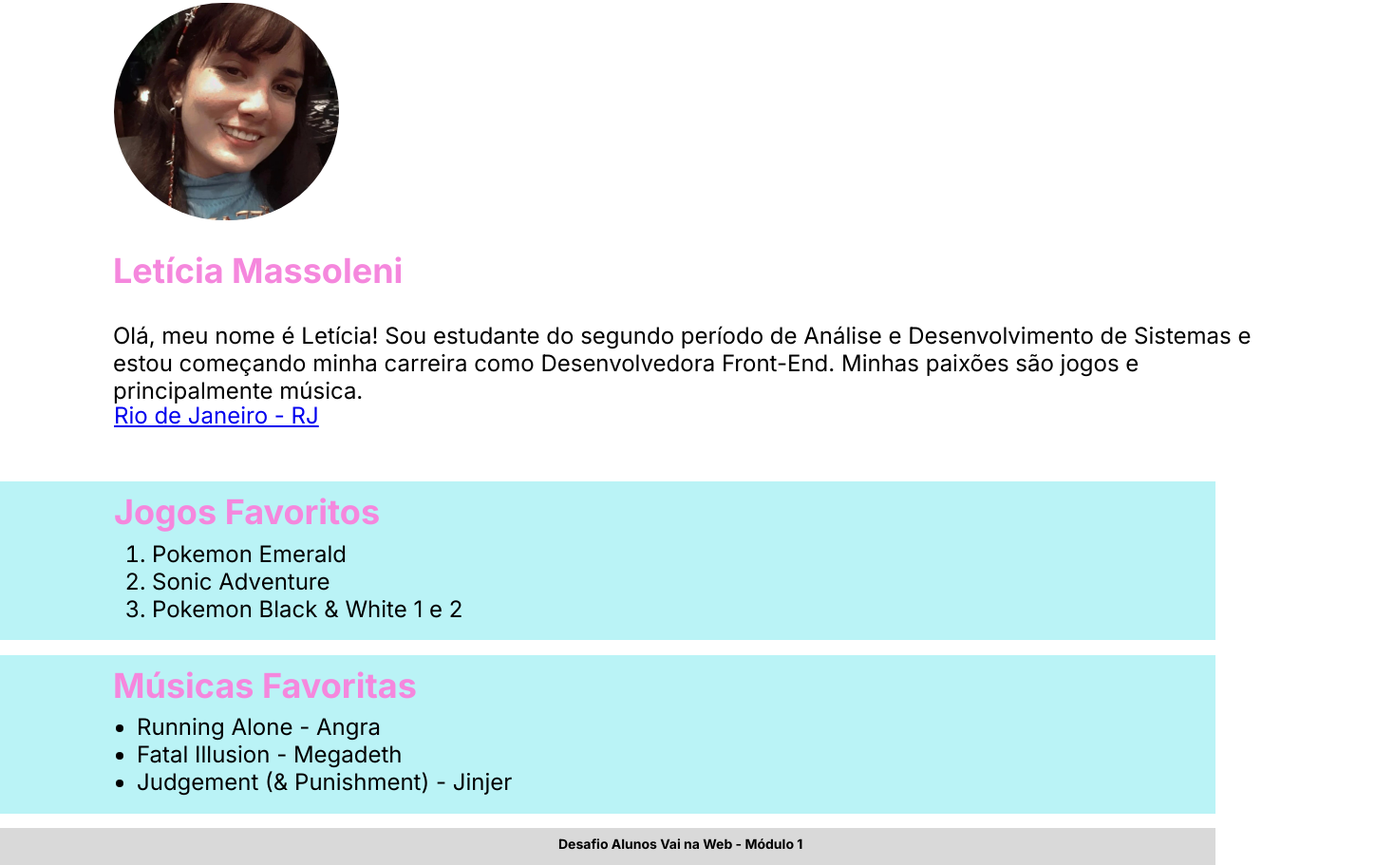
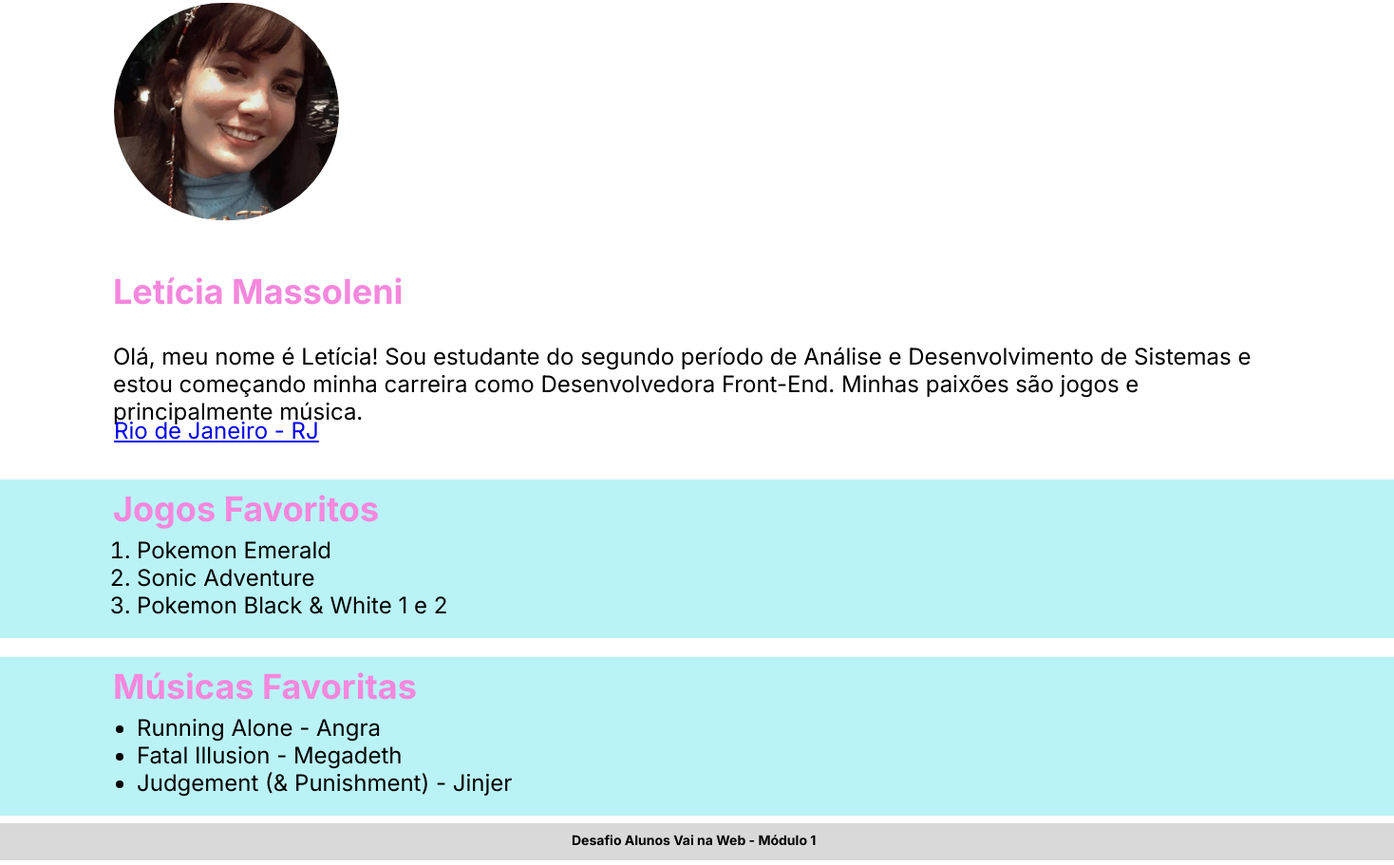
Before and after one commit to leticia-massoleni/mini-bio, a plain HTML site: page index.html in a window 1280 px wide. Shown: the part 113-1024 px from the top of the page at 95% size, 1468 px wide, since content can reach past the window. Drawn offline with Linux system fonts and the light colour scheme.

Commit message:
correções e organização do código

```diff
--- a/index.html
+++ b/index.html
@@ -9,25 +9,25 @@
 <body>
     <main>
         <section>
-        <figure><img src="profile.jpg" alt="Foto de Perfil"></figure>
-        <h1 class="nome">Letícia Massoleni</h1>
-        <p class="descricao">Olá, meu nome é Letícia! Sou estudante do segundo período de Análise e Desenvolvimento de Sistemas e estou começando minha carreira como Desenvolvedora Front-End.
-        Minhas paixões são jogos e principalmente música.</p>
-        <p class="cidade"><a href="https://pt.wikipedia.org/wiki/Rio_de_Janeiro" target="_blank">Rio de Janeiro - RJ</a></p>
+            <img src="profile.jpg" alt="Foto de Perfil">
+            <h1 class="nome">Letícia Massoleni</h1>
+            <p class="descricao">Olá, meu nome é Letícia! Sou estudante do segundo período de Análise e Desenvolvimento de Sistemas e estou começando minha carreira como Desenvolvedora Front-End.
+            Minhas paixões são jogos e principalmente música.</p>
+            <p class="cidade"><a href="https://pt.wikipedia.org/wiki/Rio_de_Janeiro" target="_blank">Rio de Janeiro - RJ</a></p>
         </section>
-        <section>
-            <span class="retangulo1"></span>
-            <h1 class="favs jogo">Jogos Favoritos</h1>
-            <ol class="lista1">
+
+        <section class="games">
+            <h1>Jogos Favoritos</h1>
+            <ol class="lista-games">
                 <li>Pokemon Emerald</li>
                 <li>Sonic Adventure</li>
                 <li>Pokemon Black & White 1 e 2</li>
             </ol>
         </section>
-        <section>
-            <span class="retangulo2"></span>
-            <h1 class="favs musica">Músicas Favoritas</h1>
-            <ul class="lista2">
+
+        <section class="musicas">
+            <h1>Músicas Favoritas</h1>
+            <ul class="lista-musicas">
                 <li>Running Alone - Angra</li>
                 <li>Fatal Illusion - Megadeth</li>
                 <li>Judgement (& Punishment) - Jinjer</li>
@@ -35,7 +35,6 @@
         </section>
     </main>
     <footer>
-        <span class="retangulo3"></span>
         <h3>Desafio Alunos Vai na Web - Módulo 1</h3>
     </footer>
 </body>
--- a/style.scss
+++ b/style.scss
@@ -1,113 +1,108 @@
 @import url('https://fonts.googleapis.com/css2?family=Inter:ital,opsz,wght@0,14..32,100..900;1,14..32,100..900&display=swap');
-*{
-    //configurações globais
+*{//configurações globais
     font-family: 'Inter', 'sans-serif';
     margin: 0;
+    box-sizing: border-box;
 }
+    $font-pink: #F587DD;
+    $bg-blue: #BAF3F6;
+    $font-size-36: 36px;
+    $font-weight-700: 700;
+    $line-height-43: 43.57px;
+    $font-weight-400: 400;
+    $font-size-24: 24px;
+    $line-height-29: 29.05px;
+
+
 img{
     width: 237px;
     height: 229px;
-    position: absolute;
-    top: 116px;
-    left: 120px;
+    margin-top: 116px;
+    margin-left: 120px;
     border-radius: 150px;
 }
-.nome{
+//configurando os H1
+h1{
     width: 388px;
     height: 50px;
-    position: absolute;
-    top: 384px;
-    left: 119px;
-    font-weight: 700;
-    line-height: 43.57px;
-    color: #F587DD;
-    line-height: 29.05px;
-    font-size: 36px;
+    font-weight: $font-weight-700;
+    font-size: $font-size-36;
+    line-height: $line-height-43;
+    color: $font-pink;
 }
 //configuração da bio e das listas
 p, li{
-    font-weight: 400;
+    font-weight: $font-weight-400;
     color: #000000;
-    line-height: 29.05px;
-    font-size: 24px;
+    line-height: $line-height-29;
+    font-size: $font-size-24;
+}
+.nome{
+    margin-top: 50px;
+    margin-left: 119px;
 }
 .descricao{
+    margin-top: 25px;
+    margin-left: 119px;
     width: 1216px;
     height: 66px;
-    position: absolute;
-    top: 452px;
-    left: 119px;
-
 }
 .cidade{
     width: 1216px;
     height: 66px;
-    position: absolute;
-    top: 536px;
-    left: 120px;
+    margin-top: 12px;
+    margin-left: 120px;
 }
-//configurando os h1 dos jogos e musicas favoritos
-.favs{
-    width: 388px;
-    height: 50px;
-    font-weight: 700;
-    font-size: 36px;
-    line-height: 43.57px;
-    color: #F587DD;
-}
-.jogo{
-    position: absolute;
-    top: 631px;
-    left: 120px;
-}
-.musica{
-    position: absolute;
-    top: 814px;
-    left: 119px;
-}
-.retangulo1{
-    background-color: #BAF3F6;
-    width: 100%; //OBS: coloquei height 100% pra poder preencher a tela inteira, nos tres retangulos
+.games{
+    top: 620px;
+    background-color: $bg-blue;
+    width: 1468px;
     height: 167px;
-    position: absolute;
-    top: 620px;
-}
-.lista1{
+    .lista-games{
         width: 1216px;
         height: 66px;
-    position: absolute;
-    top: 682px;
-    left: 120px;
+        position: relative;
+        left: 104px;
+        top: 10px;
     }
-.retangulo2{
-    background-color: #BAF3F6;
-    width: 100%;
+    h1{
+        position: relative;
+        left: 119px;
+        top: 10px;
+    }
+}
+.musicas{
+    margin-top: 20px;
+    background-color: $bg-blue;
+    width: 1468px;
     height: 167px;
-    position: absolute;
-    top: 803px;
-}
-.lista2{
+    .lista-musicas{
         width: 1216px;
         height: 51px;
-    position: absolute;
-    top: 864px;
+        position: relative;
         left: 104px;
+        top: 10px;
     }
-.retangulo3{
+    h1{
+        position: relative;
+        left: 119px;
+        top: 10px;
+    }
+}
+footer{
     background-color: #D9D9D9;
-    width: 100%;
+    position: relative;
+    display: flex;
+    justify-content: center;
+    align-items: center;
+    top: 8px;
+    width: 1468px;
     height: 39px;
-    position: absolute;
-    top: 985px;
-}
+    bottom: 0;
     h3{
         width: 264px;
         height: 21px;
-    position: absolute;
-    top: 994px;
-    left: 588px;
         color: #000000;
-    font-weight: 700;
         font-size: 14px;
-    line-height: 16.94px;
     }
+}
```
Also changed, not shown: style.css, 1 other file. Lines whose indentation alone changed are shown as unchanged.
